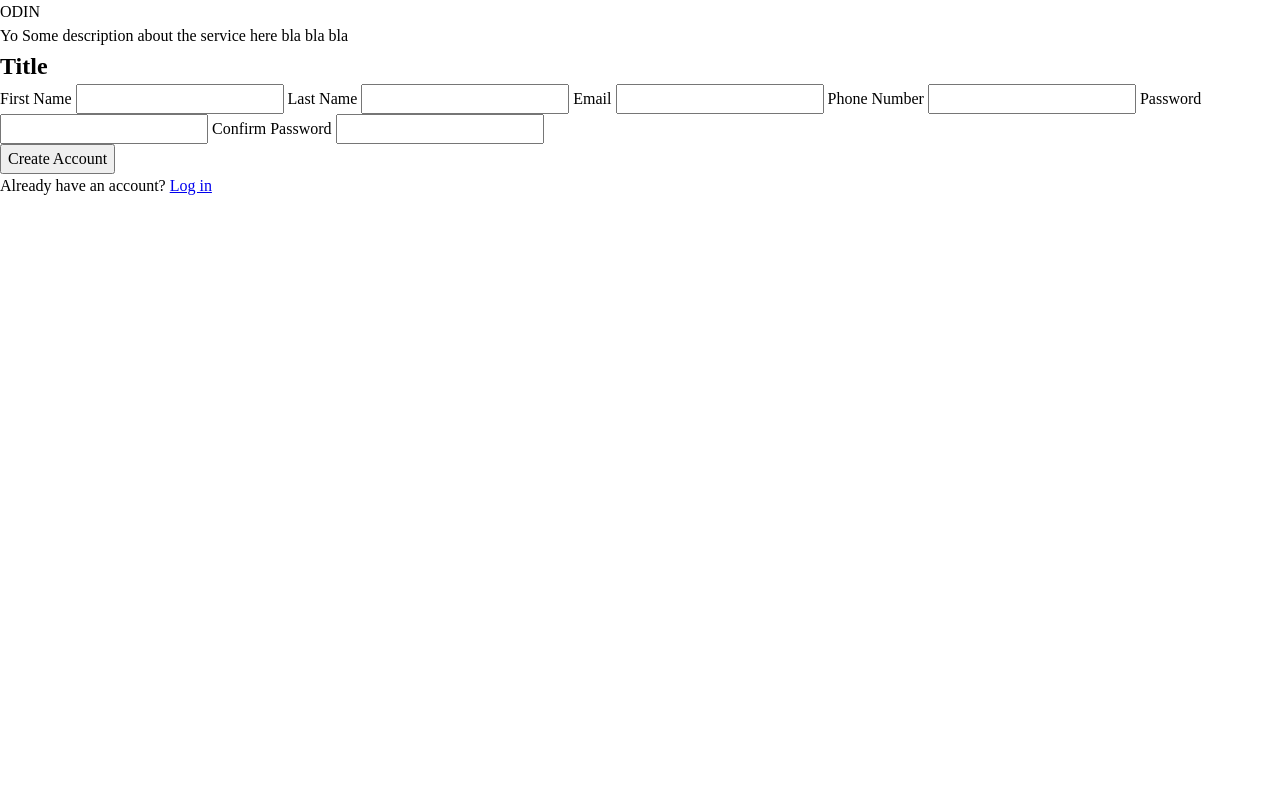
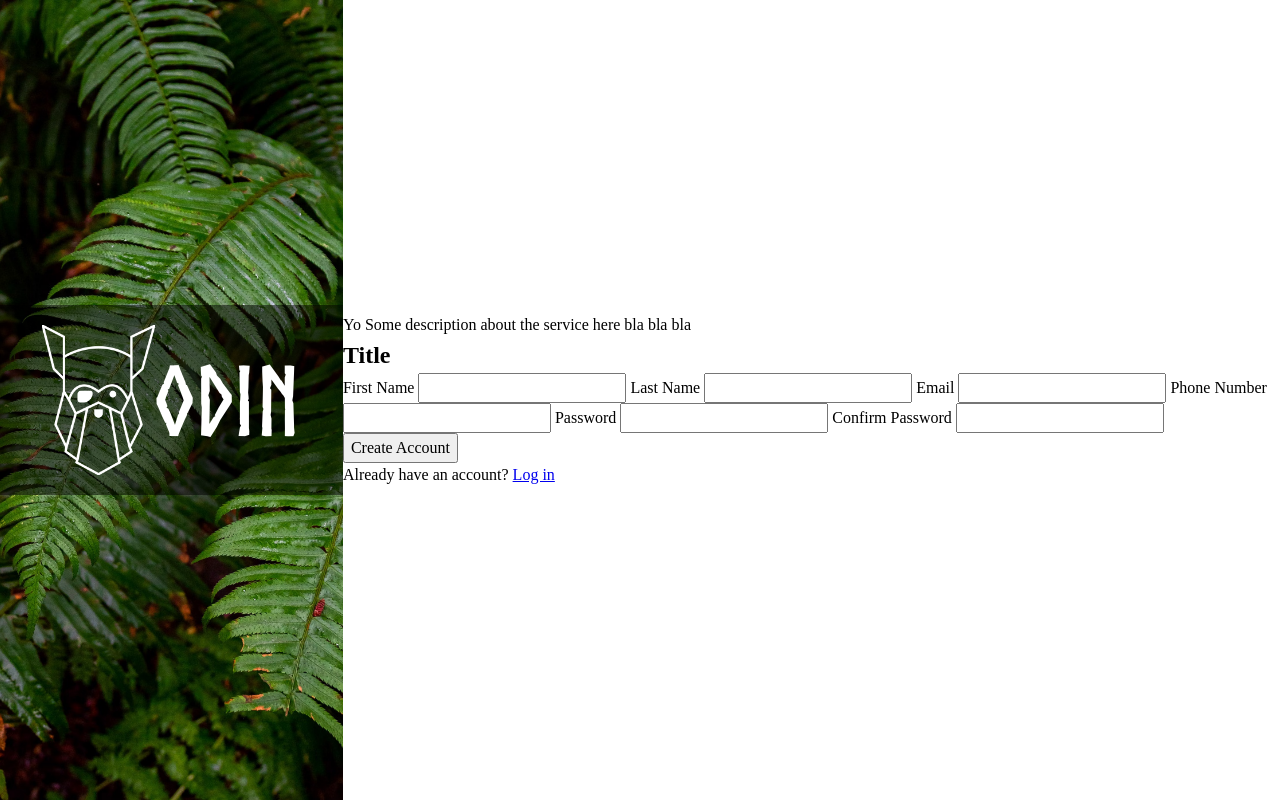
Before and after one commit to jonnymortemore/odin-sign-up-form, a plain HTML site: page index.html in a window 1280 px wide. Drawn offline with Linux system fonts and the light colour scheme.

Commit message:
Add styling to left container

```diff
--- a/index.html
+++ b/index.html
@@ -9,8 +9,8 @@
     <body>
         <div class="left-container">
             <div class="title">
-                <img src="" alt="">
-                <p>ODIN</p>
+                <img src="odin-lined.png" alt="odin project logo">
+                <h1 class="norse-font">ODIN</h1>
             </div>
         </div>
         <div class="right-container">
--- a/styles.css
+++ b/styles.css
@@ -48,3 +48,51 @@
   h1, h2, h3, h4, h5, h6 {
     text-wrap: balance;
   }
+
+  /* Colours */
+
+  :root {
+    --white-font: #ffffff;
+  }
+
+  /* Font */
+
+  @font-face {
+    font-family: norse-font;
+    src: url("Norse-Bold.otf");
+  }
+
+  body {
+    display: flex;
+    flex-direction: row;
+    align-items: center;
+    justify-content: center;
+  }
+
+  .left-container {
+    background-image: url("background_image.avif");
+    background-position: center;
+    background-repeat: no-repeat;
+    background-size: cover;
+    height: 100vh;
+    width: 50%;
+    display: flex;
+    flex-direction: column;
+    justify-content: center;
+  }
+
+  .title {
+    color: var(--white-font);
+    font-family: norse-font, monospace;
+    width: 100%;
+    background-color: rgba(0, 0, 0, 0.5);
+    display: flex;
+    align-items: center;
+    justify-content: center;
+    padding: 20px;
+    font-size: 3rem;
+  }
+  .title img {
+    height: 150px;
+    width: auto;
+  }
```
Also changed, not shown: Norse-Bold.otf (added), background_image.avif (added), odin-lined.png (added).
